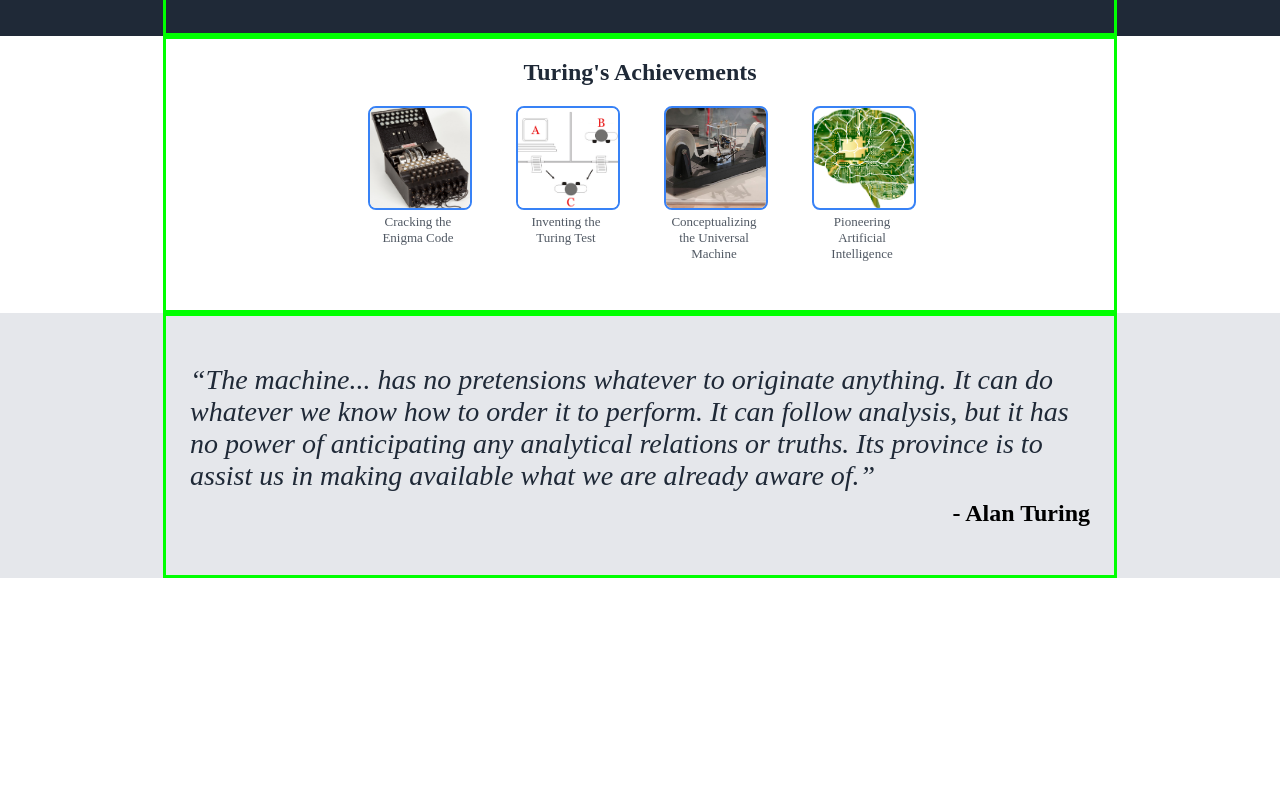
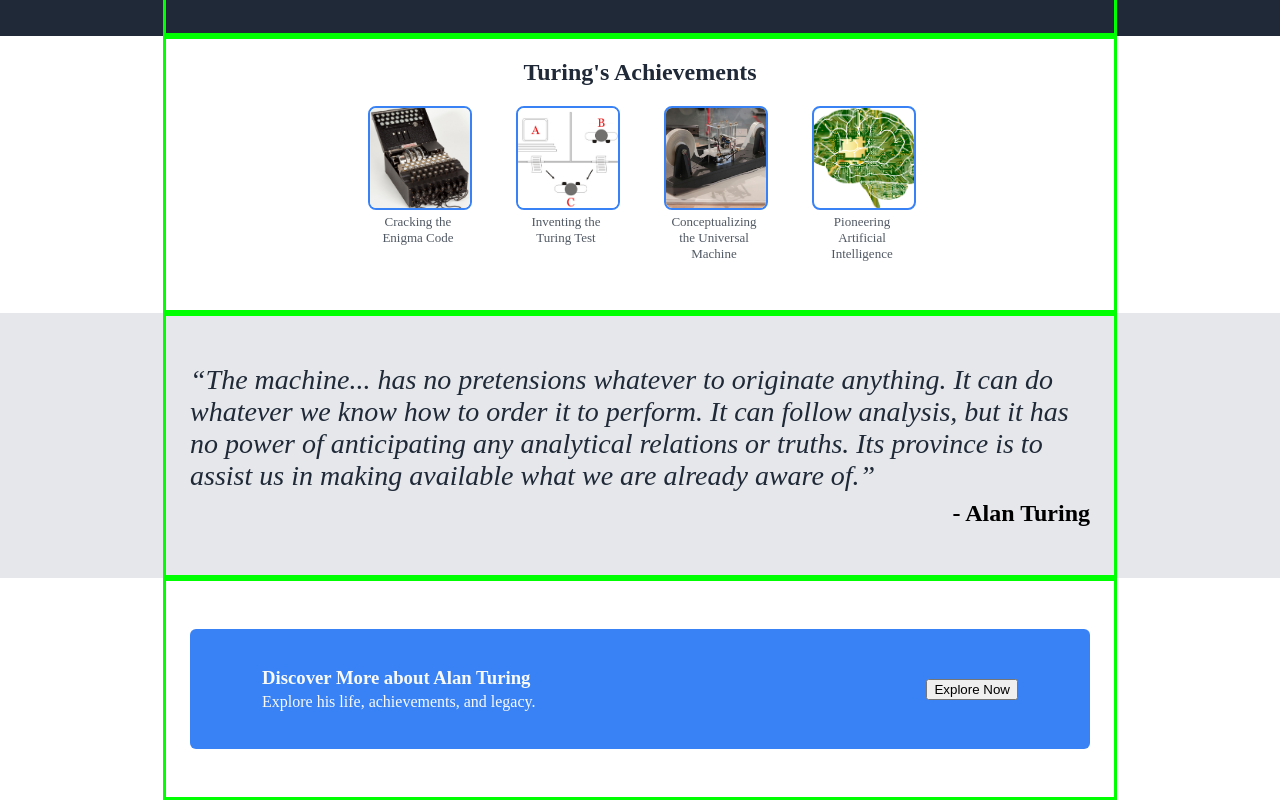
Before and after one commit to ErnestoCampese/odin-landing-page, a plain HTML site: page index.html in a window 1280 px wide. Shown: the part 346-1146 px from the top of the page. Before the commit the page ends 924 px from the top, so only its background shows below. Drawn offline with Linux system fonts and the light colour scheme.

Commit message:
Add the CTA

```diff
--- a/index.html
+++ b/index.html
@@ -76,6 +76,15 @@
           are already aware of.”
         </p>
         <small>- Alan Turing</small>
+      </div>
+    </div>
+    <div class="section">
+      <div class="cta">
+        <div class="cta-text">
+          <h3>Discover More about Alan Turing</h3>
+          <p>Explore his life, achievements, and legacy.</p>
+        </div>
+        <button class="button inverted">Explore Now</button>
       </div>
     </div>
   </body>
--- a/style.css
+++ b/style.css
@@ -135,6 +135,33 @@ small {
   font-weight: bold;
 }
 
+.cta {
+  display: flex;
+  align-items: center;
+  background-color: #3882f6;
+  border-radius: 6px;
+  color: #f9faf8;
+  padding: 0 72px;
+  margin: 48px 0;
+  min-height: 120px;
+}
+
+.cta .cta-text {
+  display: flex;
+  flex-direction: column;
+  gap: 4px;
+  flex: 1;
+}
+
+.cta .cta-text h3,
+.cta .cta-text p {
+  margin: 0;
+}
+
+.cta .cta-text h3 {
+  font-weight: bold;
+}
+
 /* Utilities */
 
 .bg-blue {
```
